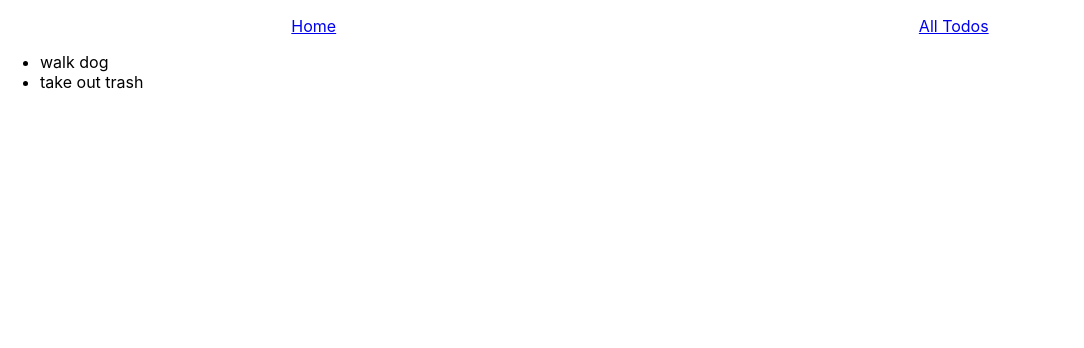
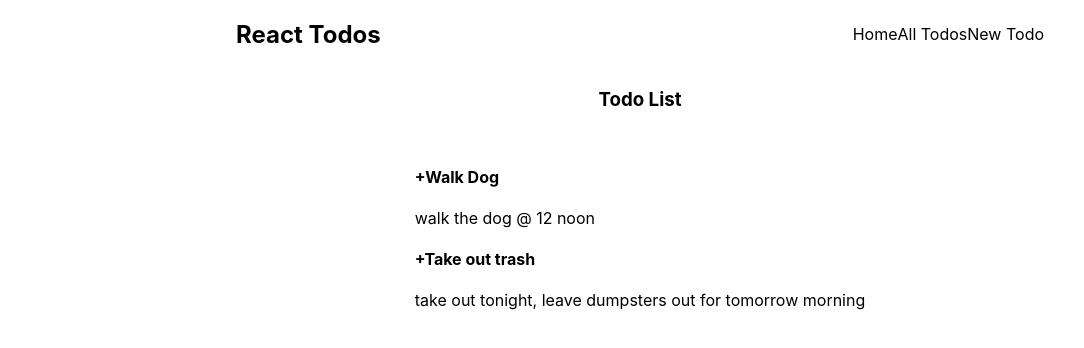
Before and after one commit to olliepayne/react-todos, a React (Create React App) app: page /api/todos in a window 1280 px wide. Shown: the top 348 px of the page, without its empty margins (0-1084 px from the left). Built offline with nearby package versions, Linux system fonts and the light colour scheme.

Commit message:
add and style todos list

```diff
--- a/src/components/Navbar/Navbar.css
+++ b/src/components/Navbar/Navbar.css
@@ -1,6 +1,22 @@
+nav {
+  display: flex;
+  justify-content: space-around;
+  align-items: center;
+}
+
 .navbar-links {
   display: flex;
   justify-content: space-around;
   list-style-type: none;
   padding: 0;
 }
+
+.navbar-links a {
+  text-decoration: none;
+  color: black;
+}
+
+.navbar-links a:hover {
+  opacity: 75%;
+  cursor: pointer;
+}
--- a/src/components/Navbar/Navbar.jsx
+++ b/src/components/Navbar/Navbar.jsx
@@ -3,12 +3,14 @@ import './Navbar.css'
 
 const Navbar = () => {
   return (
-    <div className="navbar-container">
+    <nav>
+      <h2>React Todos</h2>
       <ul className="navbar-links">
         <li><a href="/">Home</a></li>
         <li><a href="/api/todos">All Todos</a></li>
+        <li><a href="/api/todos/new">New Todo</a></li>
       </ul>
-    </div>
+    </nav>
   )
 }
 
--- a/src/pages/App.js
+++ b/src/pages/App.js
@@ -8,8 +8,8 @@ import TodosList from './TodosList/TodosList'
 class App extends React.Component {
   state = {
     todos: [
-      {name: 'walk dog'},
-      {name: 'take out trash'}
+      {name: 'Walk Dog', description: 'walk the dog @ 12 noon'},
+      {name: 'Take out trash', description: 'take out tonight, leave dumpsters out for tomorrow morning'}
     ]
   }
 
--- /dev/null
+++ b/src/pages/TodosList/TodosList.css
@@ -0,0 +1,10 @@
+.todos-list-container {
+  display: flex;
+  flex-direction: column;
+  align-items: center;
+}
+
+.todos-list {
+  list-style-type: none;
+  padding: 0;
+}
--- a/src/pages/TodosList/TodosList.jsx
+++ b/src/pages/TodosList/TodosList.jsx
@@ -1,9 +1,15 @@
+import './TodosList.css'
+
 const TodosList = ({todos}) => {
   return (
-    <div className="todos-container">
-      <ul>
+    <div className="todos-list-container">
+      <h3>Todo List</h3>
+      <ul className="todos-list">
         {todos.map((todo, index) => (
-          <li key={index}>{todo.name}</li>
+          <li key={index}>
+            <h4>+{todo.name}</h4>
+            <p>{todo.description}</p>
+          </li>
         ))}
       </ul>
     </div>
```
Also changed, not shown: 1 other file (tests, documents, lock files or other folders).
